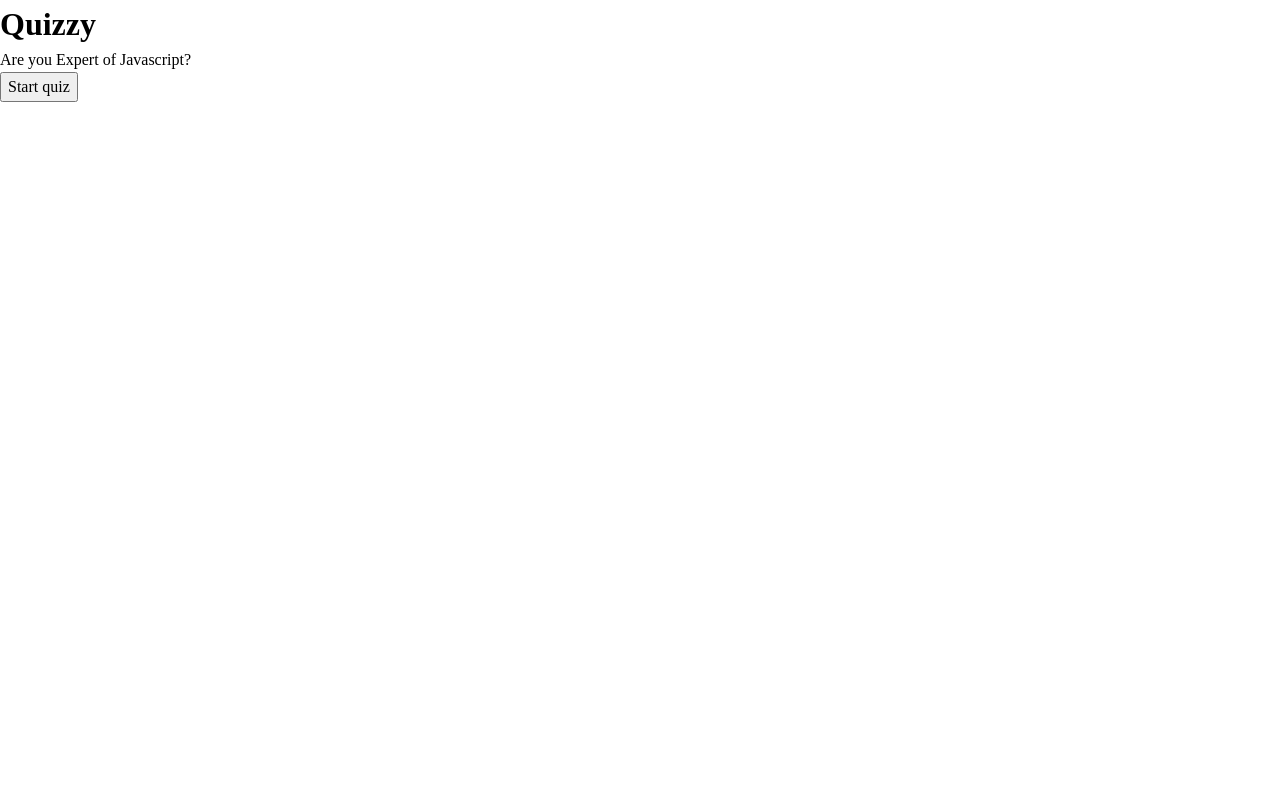
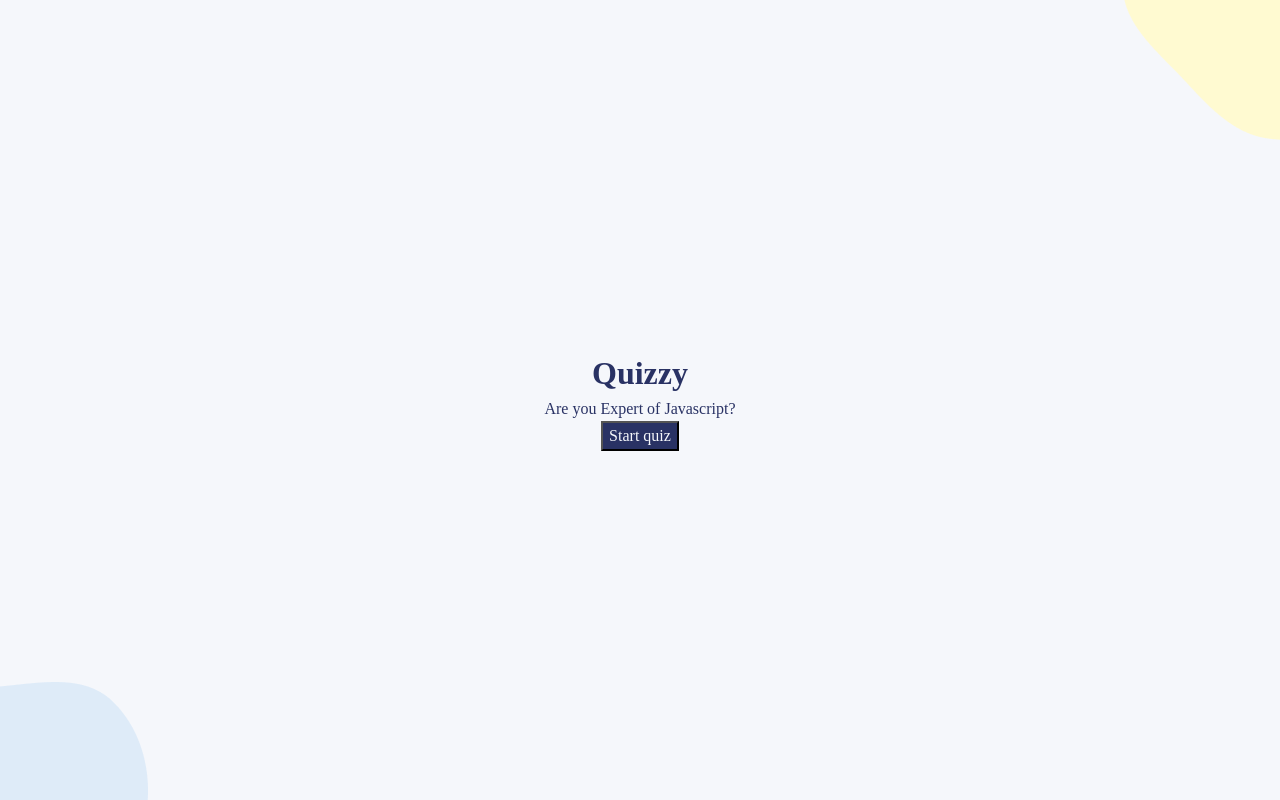
Before and after one commit to emazack/quizzy, a React (Vite) app in the folder quizzy/: page / in a window 1280 px wide. Built offline with nearby package versions, Linux system fonts and the light colour scheme.

Commit message:
[1] First graphical iteration

```diff
--- a/quizzy/src/App.css
+++ b/quizzy/src/App.css
@@ -0,0 +1,42 @@
+.main-element {
+  background-color: #F5F7FB;
+  display: flex;
+  align-items: center;
+  justify-content: center;
+  position: relative;
+  height: 100vh;
+}
+
+.content-wrapper {
+  display: flex;
+  flex-direction: column;
+  align-items: center;
+  justify-content: center;
+}
+
+.title {
+  color: #293264;
+}
+
+.description {
+  color: #293264
+}
+
+.start-button {
+  color: #F5F7FB;
+  background-color: #293264;
+}
+
+.blob-container {
+  position: absolute;
+}
+
+.blob-container.one {
+  top: 0;
+  right: 0;
+}
+
+.blob-container.two {
+  bottom: 0;
+  left: 0;
+}
--- a/quizzy/src/App.jsx
+++ b/quizzy/src/App.jsx
@@ -1,9 +1,13 @@
 import './App.css'
+import blobOne from './assets/blob1.png'
+import blobTwo from './assets/blob2.png'
+
 
 function App() {
 
   return (
     <main className='main-element'>
+      <div className='content-wrapper'>
         <h1 className='title'>
           Quizzy
         </h1>
@@ -13,6 +17,13 @@ function App() {
         <button className='start-button'>
           Start quiz
         </button>
+      </div>
+      <div className='blob-container one'>
+        <img className='blob-image' src={blobOne} alt="decorative image blob color one" />
+      </div>
+      <div className='blob-container two'>
+        <img className='blob-image' src={blobTwo} alt="decorative image blob color two" />
+      </div>
     </main>
   )
 }
```
Also changed, not shown: quizzy/src/assets/blob1.png (added), quizzy/src/assets/blob2.png (added). Lines whose indentation alone changed are shown as unchanged.
